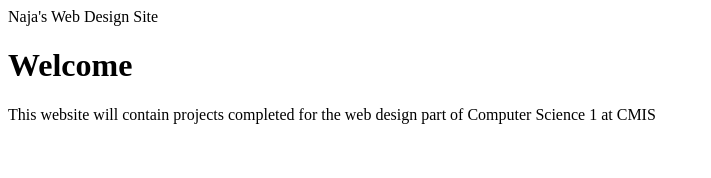
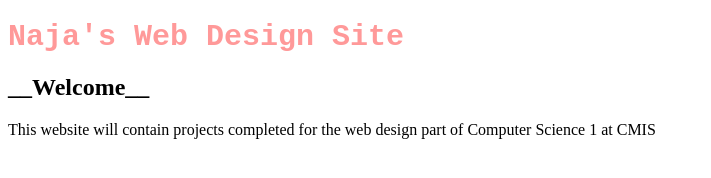
Before and after one commit to Naja2445-cmis/naja2445-cmis-wd, a plain HTML site: page index.html in a window 1280 px wide. Shown: the whole page, without its empty margins (0-711 px from the left). Drawn offline with Linux system fonts and the light colour scheme.

Commit message:
code modified

```diff
--- a/index.html
+++ b/index.html
@@ -5,14 +5,17 @@
 			Naja's Web Design Site
 		</title>
 		<meta charset="utf-8"/>
+		<link rel="stylesheet" href="main.css" type="text/css">
 	</head>
 	<body>
 		<header>
+			<h1>
 			Naja's Web Design Site
+			</h1>
 		</header>
-			<h1>
-				Welcome
-			</h1>
+			<h2>
+				__Welcome__
+			</h2>
 		<nav>
 		</nav>
 		<main>
```
